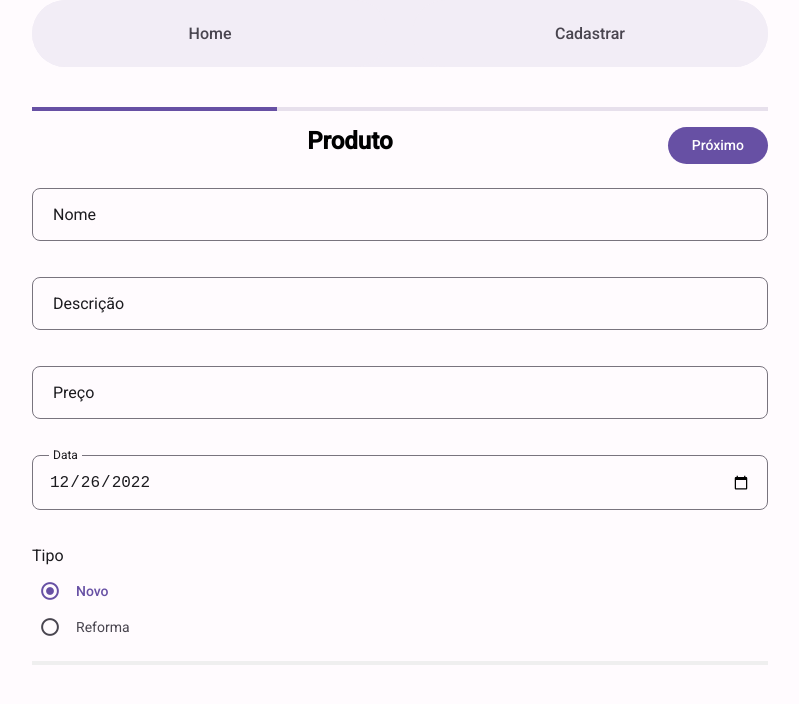
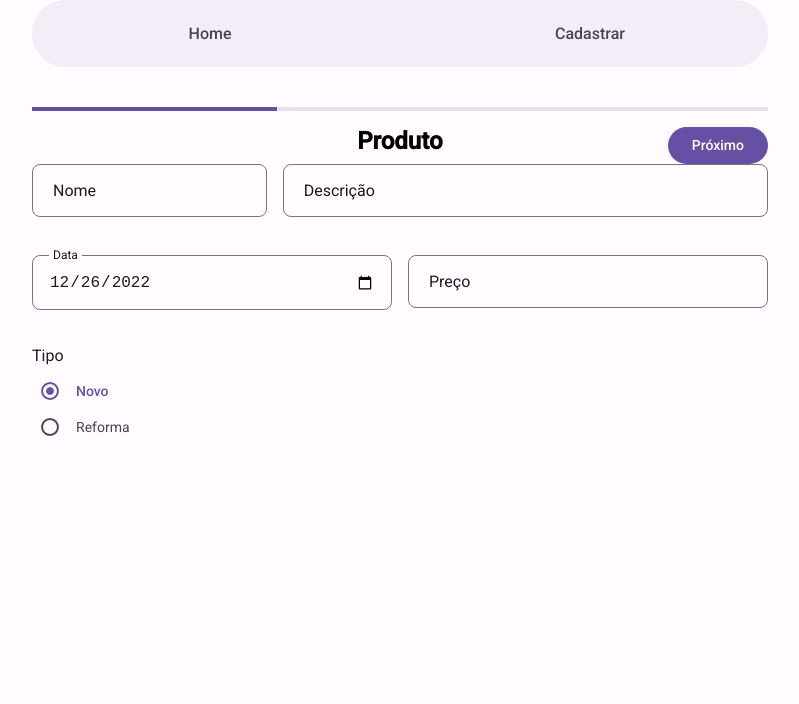
Before and after one commit to BrunoBecoski/marcenaria, a Next.js app: page /create in a window 1280 px wide. Shown: the top 704 px of the page, without its empty margins (240-1039 px from the left). Built offline with nearby package versions, Linux system fonts and the light colour scheme; no server answers.

Commit message:
chore: update component Product

```diff
--- a/src/pages/create/components/Product/index.tsx
+++ b/src/pages/create/components/Product/index.tsx
@@ -56,6 +56,8 @@ export function Product({ setProduct, product, setStep, productSubmitButtonRef }
 
   return (
     <ProductContainer onSubmit={handleSubmit(onSubmit)}>
+
+      <div className="name">
         <Controller
           control={control}
           name="name"
@@ -72,7 +74,9 @@ export function Product({ setProduct, product, setStep, productSubmitButtonRef }
             />
           )}
         />
+      </div>
 
+      <div className="description">
         <Controller
           control={control}
           name="description"
@@ -89,7 +93,9 @@ export function Product({ setProduct, product, setStep, productSubmitButtonRef }
             />
           )}
         />
+      </div>
 
+      <div className="date">
         <Controller
           control={control}
           name="price"
@@ -108,7 +114,9 @@ export function Product({ setProduct, product, setStep, productSubmitButtonRef }
             />
           )}
         />
+      </div>
 
+      <div className="price">
         <Controller
           control={control}
           name="date"
@@ -126,7 +134,9 @@ export function Product({ setProduct, product, setStep, productSubmitButtonRef }
             />
           )}
         />
+      </div>
 
+      <div className="type">
         <Controller
           control={control}
           name="type"
@@ -144,11 +154,11 @@ export function Product({ setProduct, product, setStep, productSubmitButtonRef }
             />
           )}
         />
+      </div>
 
       <button
+        type="submit"
         ref={productSubmitButtonRef}
-        type="submit"
-        style={{ display: 'hidden' }}
       />
     </ProductContainer>
   )
--- a/src/pages/create/components/Product/styles.ts
+++ b/src/pages/create/components/Product/styles.ts
@@ -1,10 +1,30 @@
 import styled from 'styled-components';
 
 export const ProductContainer = styled.form`
-  display: flex;
-  flex-direction: column;
+  display: grid;
   gap: var(--size_16);
-  margin-top: var(--size_24);
+  grid-template-columns: repeat(6, 1fr);
+  grid-template-rows: repeat(6, 1fr);
+
+  .name { grid-area: name; }
+  .description { grid-area: description; }
+  .price { grid-area: price; }
+  .date { grid-area: date; }
+  .type { grid-area: type; }
+
+  grid-template-areas:
+    "name name description description description description"
+    "name name description description description description"
+    "name name description description description description"
+    "price price price date date date"
+    "price price price date date date"
+    "price price price date date date"
+    "type type type type type type"
+  ;
+
+  button[type="submit"] {
+    display: none;
+  }
 `;
 
 export const RadioContainer = styled.div`
--- a/src/pages/create/index.tsx
+++ b/src/pages/create/index.tsx
@@ -59,7 +59,7 @@ export default function Create() {
             <Button onClick={() => setStep(prevState => prevState - 1)}>
               Anterior
             </Button>
-            : <span />
+            : <span style={{ width: '100px'}} />
           }
 
           { step === 1 && <h2>Produto</h2> }
@@ -73,7 +73,7 @@ export default function Create() {
             >
               Próximo
             </Button>
-            : <span />
+            : <span style={{ width: '100px'}} />
           }
         </div>
 
```
Lines whose indentation alone changed are shown as unchanged.
